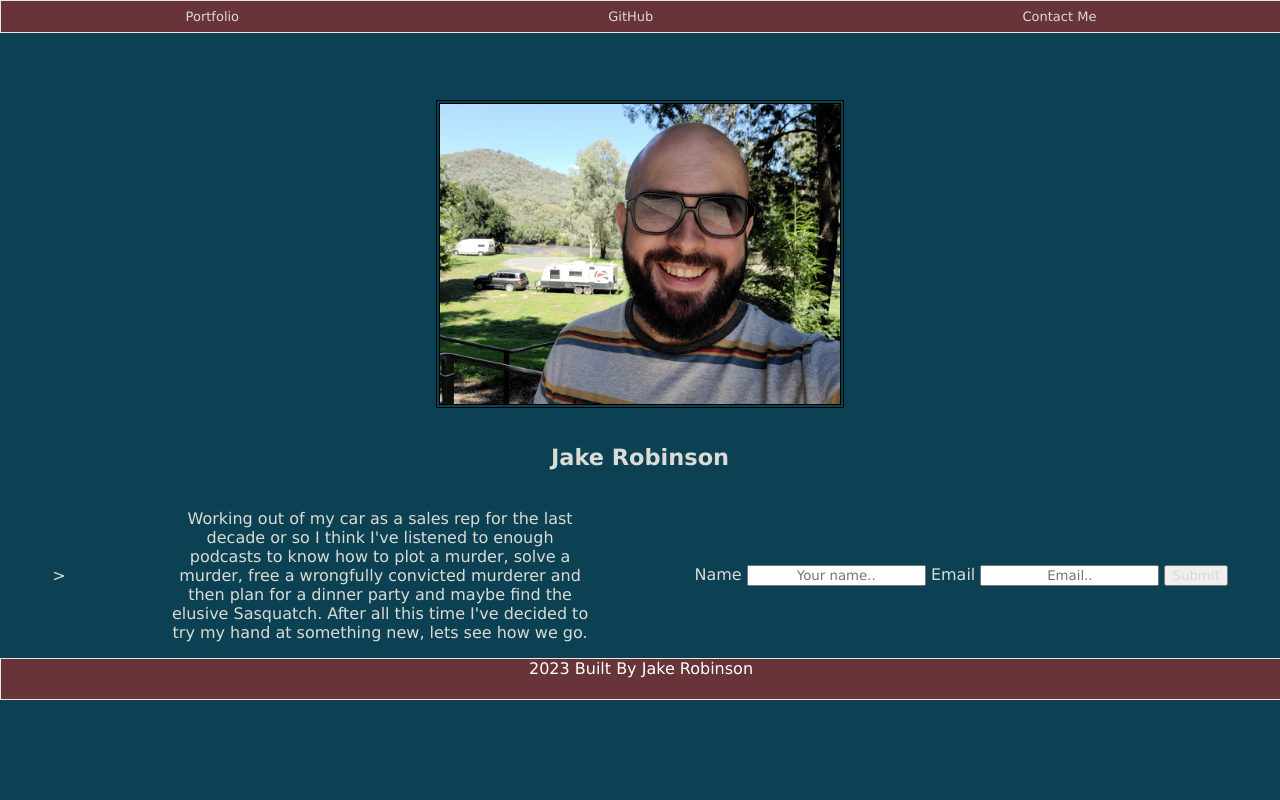
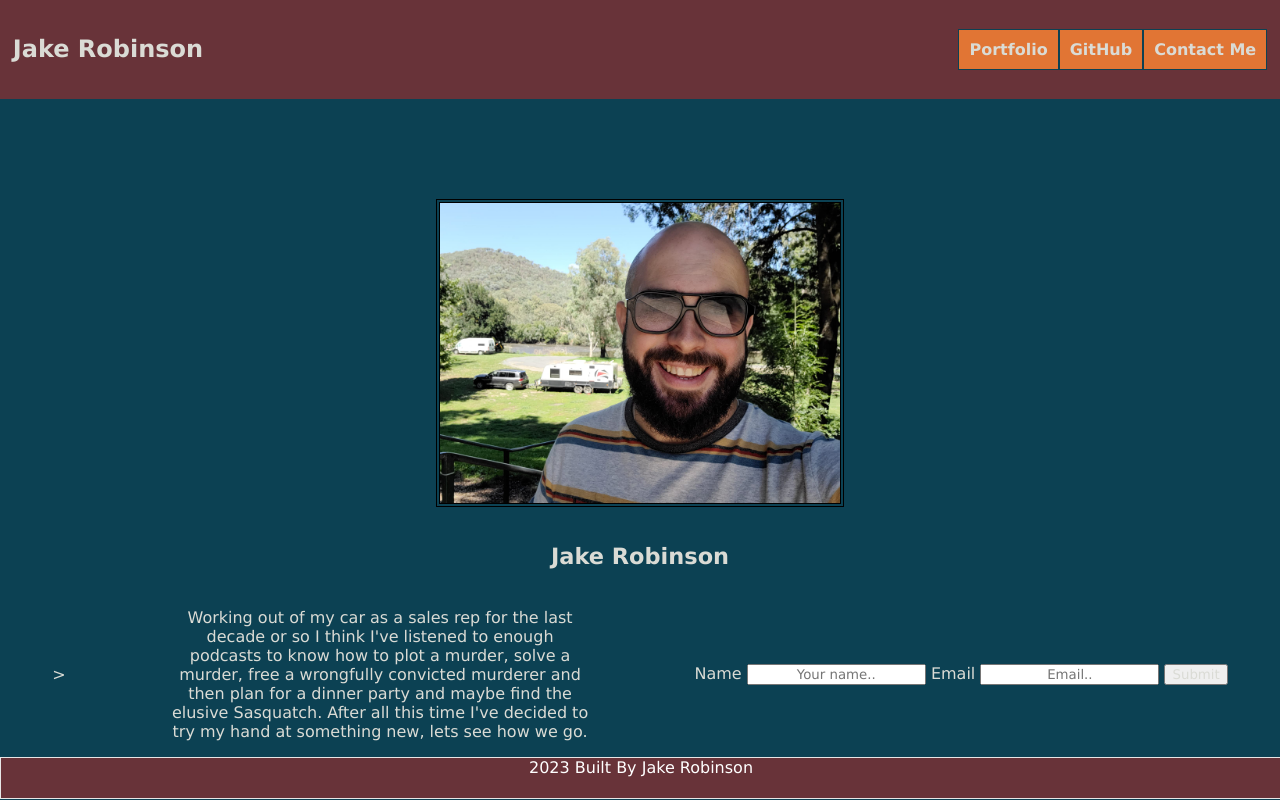
Before and after one commit to JakeRobinson12/Landing-Page, a plain HTML site: page index.html in a window 1280 px wide. Drawn offline with Linux system fonts and the light colour scheme.

Commit message:
restyled buttons

```diff
--- a/assets/css/style.css
+++ b/assets/css/style.css
@@ -2,6 +2,14 @@
   font-family: "Lucida Sans Unicode", "Lucida Grande", sans-serif;
   color: #dadbd5;
   text-align: center;
+  }
+  header {
+    display: flex;
+    justify-content: space-between;
+    align-items: center;
+    padding: 1%;
+    background-color: #683339;
+    color: #dadbd5;
   }
 
   body { background-color: #0c4153;
@@ -11,34 +19,28 @@
     margin: 0px
   }
 
-  ul {
-    position: fixed;
-    top: 0;
-    width: 100%;
-    list-style-type: none;
-    margin: 0;
-    padding: 0;
-    border: 1px solid #e7e7e7;
-    background-color: #683339;
+  nav ul {
     display: flex;
-    justify-content:space-around ;
-    font-size: small;
+    justify-content: space-between;
+    min-width: 300px;
+    list-style: none;
   }
 
-  li {
-    float: left;
+  li {background-color: #e17534;}
+
+  nav a {
+    color: #dadbd5;
+    font-weight: bold;
+    text-decoration: none;
   }
 
-  li a {
-    display: block;
-    text-align: center;
-    padding: 8px 20px;
-    text-decoration: none;
+  li {border: 1px solid #0c4153 ;
+  padding: 10px;}
 
-  }
 
   li a:hover:not(.active) {
-    background-color: #e17534;
+  color: #0c4153;
+
   }
 
   .myname {padding-top: 10px;
@@ -73,8 +75,9 @@ p {
   }
 
 @media screen and (max-width: 768px) {
+  h1,
   article,
   ul,
   img,
   div {
-    flex-direction: column;}
+    flex-direction: column;}}
--- a/index.html
+++ b/index.html
@@ -10,7 +10,9 @@
 
   <section class="Navigation">
     <header>
-          <ul>
+      <h1>Jake Robinson</h1>
+      <nav>
+        <ul>
             <li><a href="Portfolio City">Portfolio</a></li>
             <li><a href="https://github.com/JakeRobinson12">GitHub</a></li>
             <li><a href="mailto:jake.a.robinson83@gmail.com">Contact Me</a></li>
```
